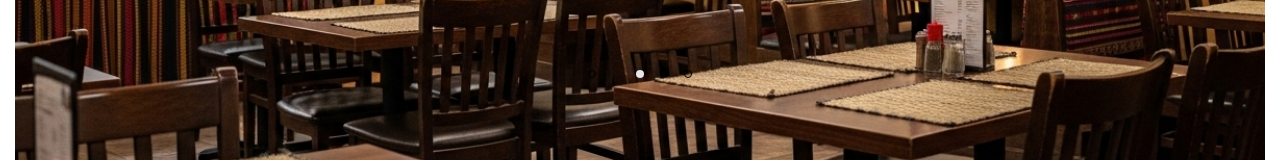
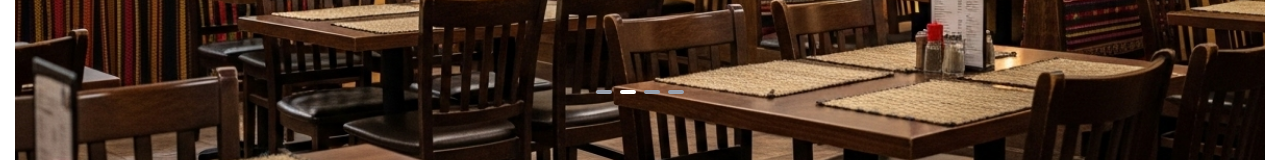
Before and after one commit to abii16/Ethiopis-Restaurant, a React (Vite) app: page / in a window 1280 px wide. Shown: the part 485-645 px from the top of the page. Built offline with nearby package versions, Linux system fonts and the light colour scheme; a web font is replaced by a local one.

Commit message:
added scrollslide

```diff
--- a/src/components/scrolls.jsx
+++ b/src/components/scrolls.jsx
@@ -1,11 +1,17 @@
-const Scrolls=()=>{
-    return(
-        <div className="flex justify-center mt-30 gap-x-10">
-            <button className="cursor-pointer size-2 rounded-full border border-black bg-transparent"></button>
-            <button className="cursor-pointer size-2 rounded-full bg-gray-200"></button>
-            <button className="cursor-pointer size-2 rounded-full border border-black bg-transparent"></button>
+const Scrolls = ({ images, currentIndex, scrollslide }) => {
+  return (
+    <div className="flex justify-center space-x-2 mt-35">
+      {images.map((_, idx) => (
+        <button
+          key={idx}
+          onClick={() => scrollslide(idx)}
+          className={`w-4 h-1 rounded-full ${
+            currentIndex === idx ? 'bg-white' : 'bg-gray-400'
+          }`}
+        ></button>
+      ))}
+    </div>
+  );
+};
 
-        </div>
-    );
-};
 export default Scrolls;
```
